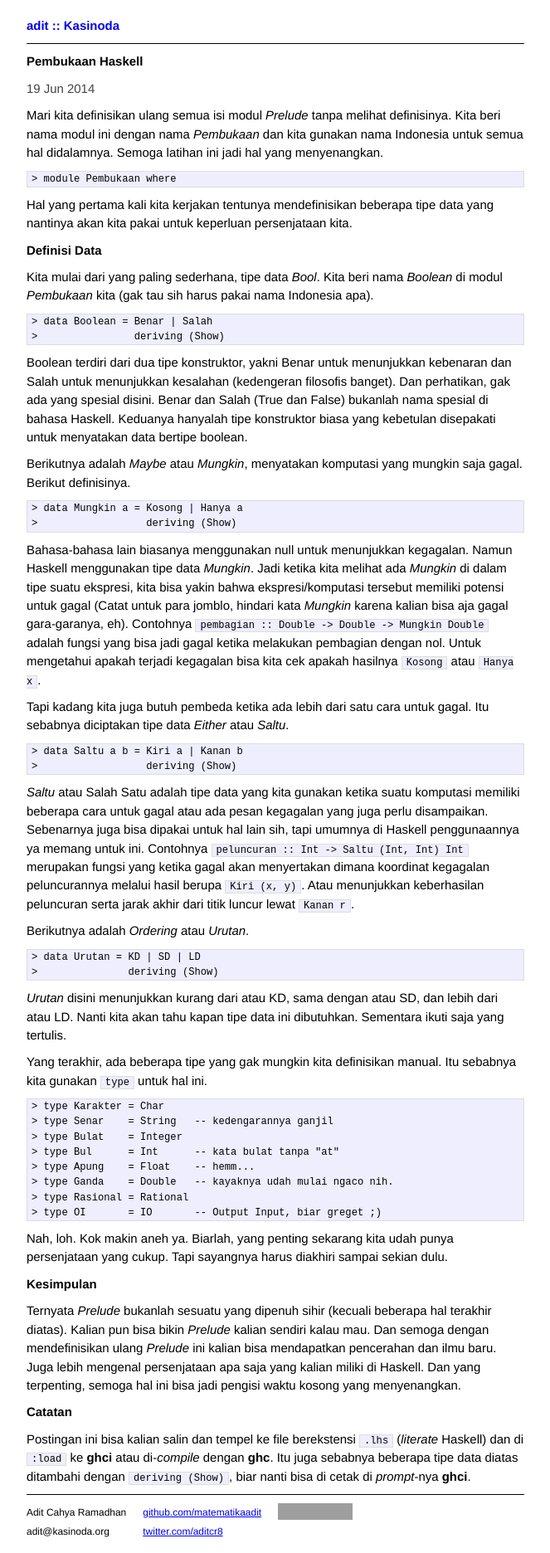
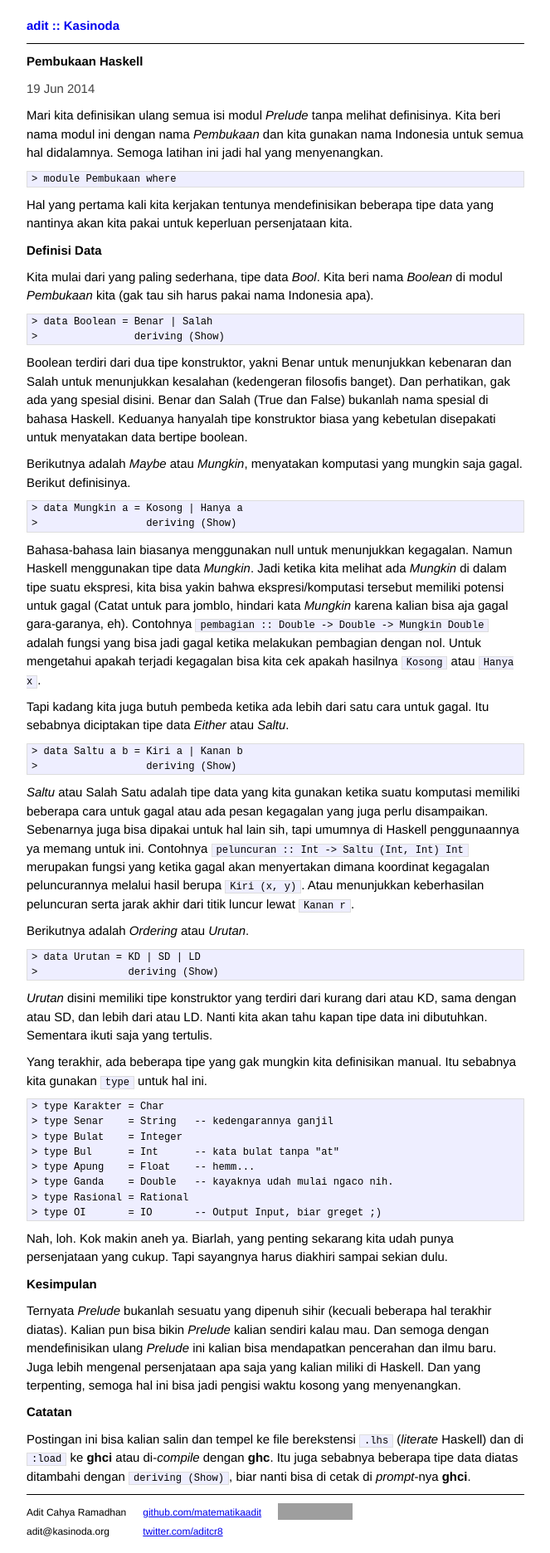
Before and after one commit to matematikaadit/matematikaadit.github.io, a Jekyll site: the page built from _posts/2014-06-19-prelude.md, in a window 1280 px wide. Shown: the whole page at 83% size, without its empty margins (308-971 px from the left). Built offline with Jekyll 4.4.1, drawn with Linux system fonts in a browser that asks for light colours; grey boxes are pictures that could not be loaded.

Commit message:
memiliki -> tipe konstruktor

```diff
--- a/_posts/2014-06-19-prelude.md
+++ b/_posts/2014-06-19-prelude.md
@@ -65,9 +65,9 @@ Berikutnya adalah *Ordering* atau *Urutan*.
     > data Urutan = KD | SD | LD
     >               deriving (Show)
 
-*Urutan* disini menunjukkan kurang dari atau KD, sama dengan atau SD, dan
-lebih dari atau LD. Nanti kita akan tahu kapan tipe data ini dibutuhkan.
-Sementara ikuti saja yang tertulis.
+*Urutan* disini memiliki tipe konstruktor yang terdiri dari kurang dari atau
+KD, sama dengan atau SD, dan lebih dari atau LD. Nanti kita akan tahu kapan
+tipe data ini dibutuhkan.  Sementara ikuti saja yang tertulis.
 
 Yang terakhir, ada beberapa tipe yang gak mungkin kita definisikan manual.
 Itu sebabnya kita gunakan `type` untuk hal ini.
```
